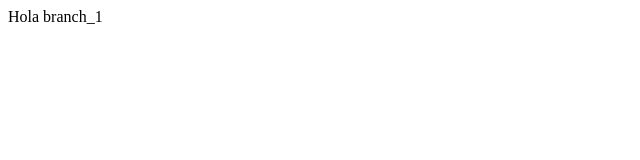
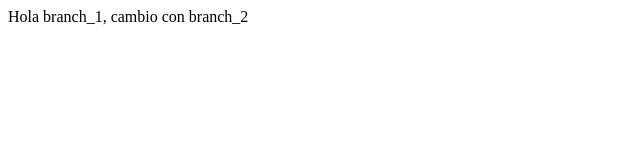
Before and after one commit to oscarDeLaTorre81/test-git, a plain HTML site: page index.html in a window 1280 px wide. Shown: the whole page, without its empty margins (0-640 px from the left). Drawn offline with Linux system fonts and the light colour scheme.

Commit message:
commit branch_2

```diff
--- a/index.html
+++ b/index.html
@@ -7,6 +7,6 @@
     <title>Document</title>
 </head>
 <body>
-    Hola branch_1
+    Hola branch_1, cambio con branch_2
 </body>
 </html>
```
